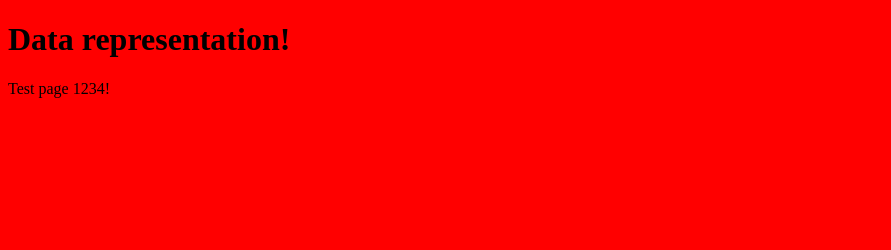
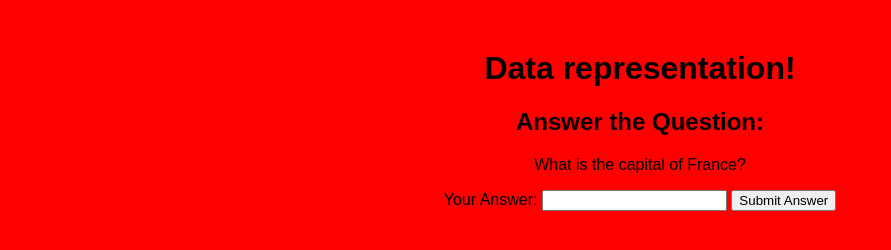
Before and after one commit to AssetAlkhanov87/openclass, a plain HTML site: page index.html in a window 1280 px wide. Shown: the whole page, without its empty margins (0-891 px from the left). Drawn offline with Linux system fonts and the light colour scheme.

Commit message:
My first code

```diff
--- a/index.html
+++ b/index.html
@@ -15,11 +15,40 @@
 				background-color: blue;
 			}
 		}
+		 body {
+            font-family: Arial, sans-serif;
+            text-align: center;
+            margin-top: 50px;
+        }
 	</style>
 </head>
 <body>
 	<h1>Data representation!</h1>
+ <h2>Answer the Question:</h2>
+    <p id="question">What is the capital of France?</p>
 
-<p>Test page 1234!</p>
+    <label for="userAnswer">Your Answer: </label>
+    <input type="text" id="userAnswer">
+
+    <button onclick="checkAnswer()">Submit Answer</button>
+
+    <p id="feedback"></p>
+
+    <script>
+        function checkAnswer() {
+            // Get the user's entered answer
+            var userAnswer = document.getElementById("userAnswer").value.toLowerCase();
+
+            // Correct answer to the question
+            var correctAnswer = "paris";
+
+            // Check if the user's answer is correct
+            if (userAnswer === correctAnswer) {
+                document.getElementById("feedback").innerHTML = "Correct! Well done.";
+            } else {
+                document.getElementById("feedback").innerHTML = "Incorrect. Please try again.";
+            }
+        }
+    </script>
 </body>
 </html>
```
Also changed, not shown: git commands.txt (added).
